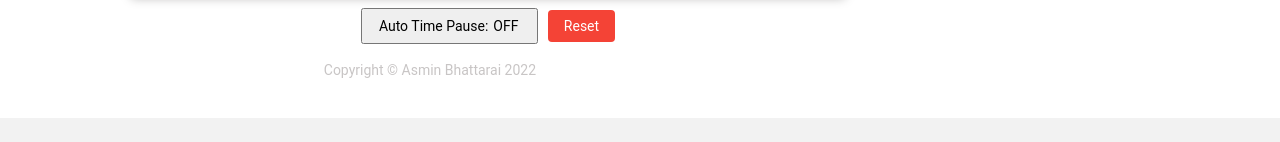
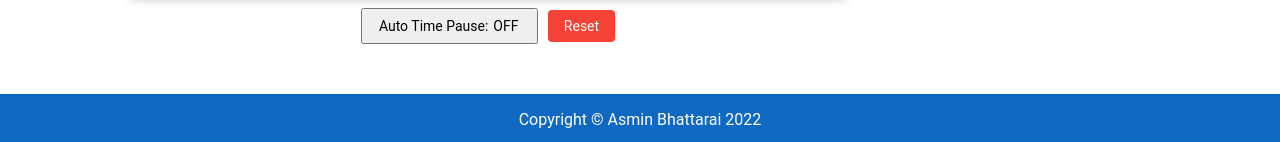
Before and after one commit to chulo-project/physics, a plain HTML site: page index.html in a window 1280 px wide. Shown: the part 820-962 px from the top of the page. Before the commit the page ends 938 px from the top, so only its background shows below. Drawn offline with Linux system fonts and the light colour scheme.

Commit message:
style: restyle footer and relocate copyright

```diff
--- a/index.html
+++ b/index.html
@@ -80,7 +80,6 @@
         <!-- ========== Canvas Area ========== -->
         <md-content id="content" layout="column">
             <canvas id="demoCanvas" width="700" height="700" experiment></canvas>
-            <div id="Copyright">{{copyright}}</div>
         </md-content>
 
         <!-- ========== Sidebar Controls ========== -->
@@ -118,8 +117,9 @@
                         {{dia_of_fly_wheel_lbl}} {{dia_of_fly_wheel}} {{cm}}
                     </md-content>
                     <md-slider flex md-discrete ng-disabled="control_disable" ng-model="dia_of_fly_wheel" step="1"
-                        min="10" max="30" ng-change="diameterOfWheel();" aria-label="Diameter of Flywheel in centimeters"
-                        aria-valuemin="10" aria-valuemax="30" aria-valuenow="{{dia_of_fly_wheel}}"></md-slider>
+                        min="10" max="30" ng-change="diameterOfWheel();"
+                        aria-label="Diameter of Flywheel in centimeters" aria-valuemin="10" aria-valuemax="30"
+                        aria-valuenow="{{dia_of_fly_wheel}}"></md-slider>
 
                     <!-- Rings Mass -->
                     <md-content class="md-title selectable" layout-padding>
@@ -142,8 +142,8 @@
                         {{no_of_wound_lbl}} {{no_of_wound}}
                     </md-content>
                     <md-slider flex md-discrete ng-disabled="control_disable" ng-model="no_of_wound" step="1" min="1"
-                        max="10" ng-change="noOfWounds();" aria-label="Number of Wounds"
-                        aria-valuemin="1" aria-valuemax="10" aria-valuenow="{{no_of_wound}}"></md-slider>
+                        max="10" ng-change="noOfWounds();" aria-label="Number of Wounds" aria-valuemin="1"
+                        aria-valuemax="10" aria-valuenow="{{no_of_wound}}"></md-slider>
 
                     <!-- Release Flywheel Button -->
                     <section layout="row" layout-align="center center">
@@ -177,6 +177,11 @@
         </md-sidenav>
     </md-content>
 
+    <!-- Footer -->
+    <footer class="footer-toolbar">
+        <span>{{copyright}}</span>
+    </footer>
+
     <!-- ========== Supporting Scripts ========== -->
     <script src="./template/js/i18n.js"></script>
     <script src="./template/js/loading.js" defer></script>
--- a/template/assets/css/app.css
+++ b/template/assets/css/app.css
@@ -187,3 +187,16 @@ md-tooltip.large .md-content {
 	white-space: nowrap !important;
 	text-overflow: ellipsis;
 }
+
+/* Footer area */
+.footer-toolbar {
+	background-color: #0f69c3;
+	color: #fff;
+	text-align: center;
+	padding: 16px 0;
+	font-size: 16px;
+	position: relative;
+	width: 100%;
+	bottom: 0;
+	left: 0;
+}
```
